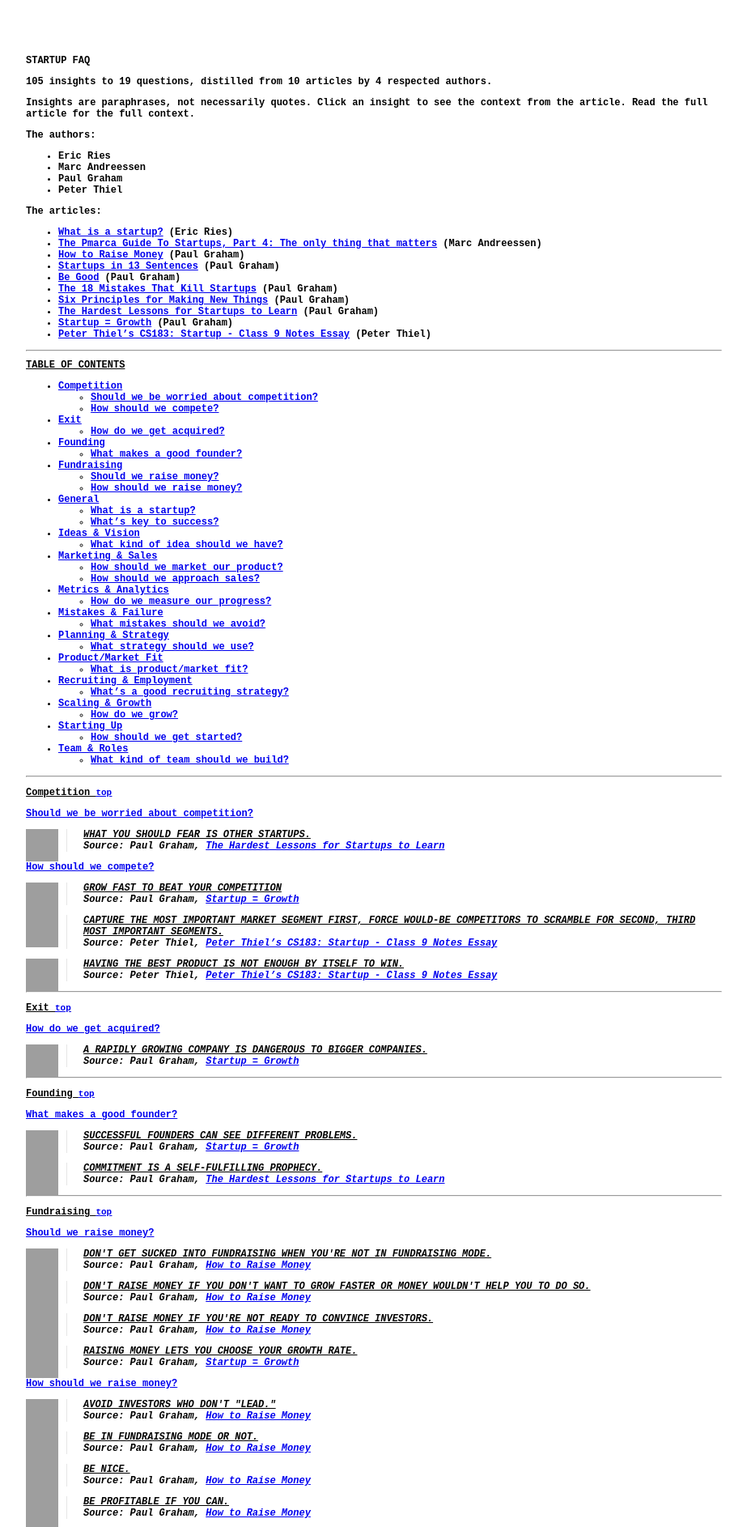
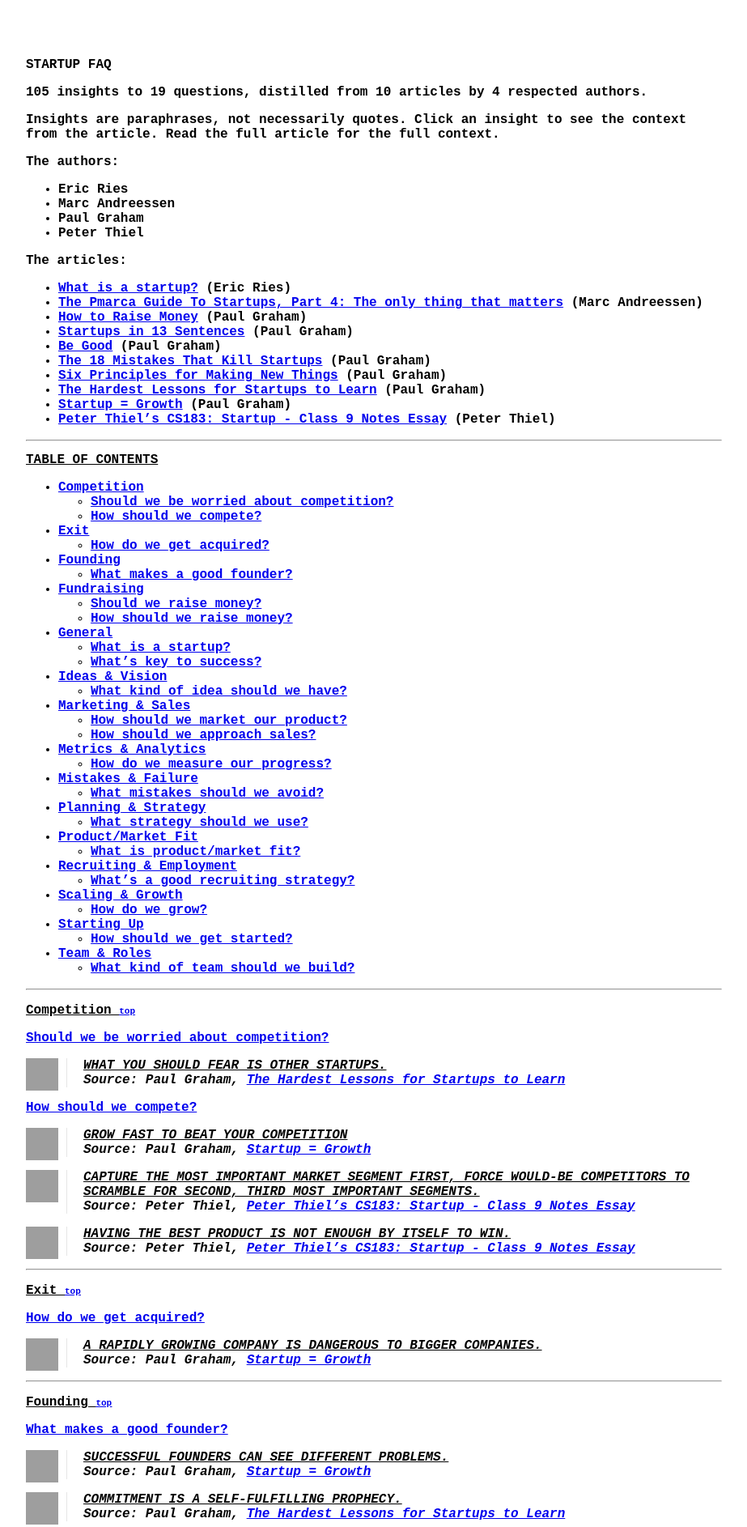
Before and after one commit to bnjs/bnjs.github.io, a Jekyll site: the page built from startup-faq/index.md, in a window 1280 px wide. Shown: the top 1886 px of the page at 81% size, without its empty margins (178-1101 px from the left). Built offline with Jekyll 4.4.1, drawn with Linux system fonts in a browser that asks for light colours; nearby versions of some CDN libraries; grey boxes are pictures that could not be loaded.

Commit message:
Increase font size for readability

```diff
--- a/stylesheets/styles.css
+++ b/stylesheets/styles.css
@@ -3,12 +3,11 @@
 body {
   padding:50px;
   font-family: 'Courier New';
-  font-size: 12px;
   font-weight: bold;
 }
 
-h1, h2, h3 {
-  font-size: 12px;
+body, h1, h2, h3 {
+  font-size: 16px;
 }
 
 h1, h2 {
```
